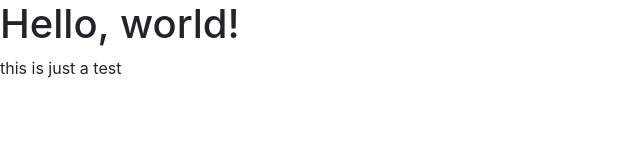
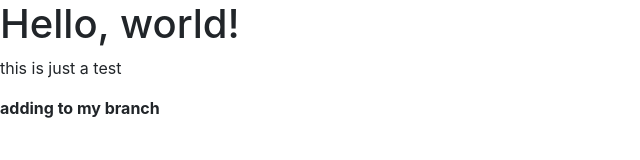
Before and after one commit to marlontamo/marlontamo.github.io, a plain HTML site: page index.html in a window 1280 px wide. Shown: the whole page, without its empty margins (0-640 px from the left). Drawn offline with nearby package versions, Linux system fonts and the light colour scheme.

Commit message:
modify in my branch

```diff
--- a/index.html
+++ b/index.html
@@ -13,7 +13,7 @@
   <body>
     <h1>Hello, world!</h1>
     <p>this is just a test</p>
-
+    <b>adding to my branch</b>
     <!-- Optional JavaScript -->
     <!-- jQuery first, then Popper.js, then Bootstrap JS -->
     <script src="https://code.jquery.com/jquery-3.3.1.slim.min.js" integrity="sha384-q8i/X+965DzO0rT7abK41JStQIAqVgRVzpbzo5smXKp4YfRvH+8abtTE1Pi6jizo" crossorigin="anonymous"></script>
```
